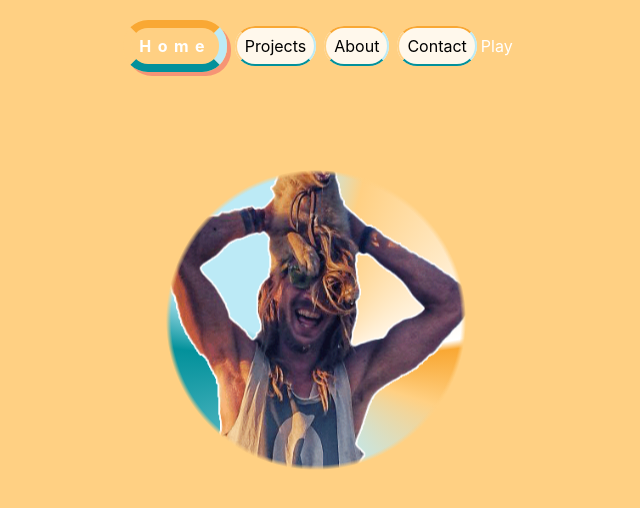
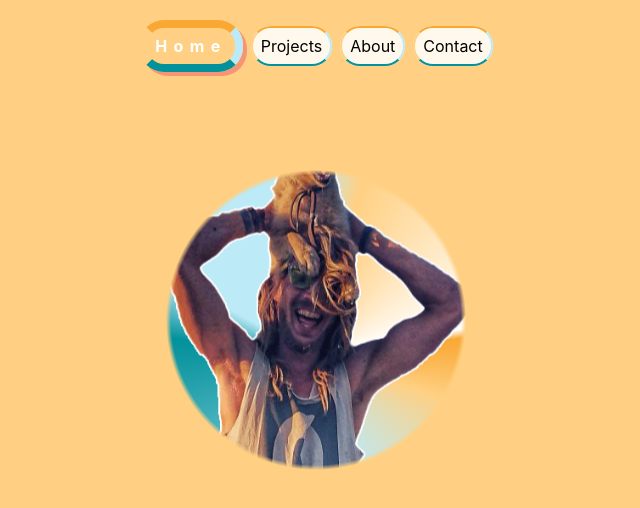
Before and after one commit to arejasverduras/portfolio, a React (Create React App) app: page / in a window 768 px wide. Shown: the top 508 px of the page, without its empty margins (68-708 px from the left). Built offline with nearby package versions, Linux system fonts and the light colour scheme.

Commit message:
set responsive styles

```diff
--- a/src/App.css
+++ b/src/App.css
@@ -57,6 +57,7 @@ nav {
 
 nav ul {
   display: flex;
+  flex-wrap: wrap;
   justify-items: center;
   padding-inline-start: 0;
   padding: 0 8px;
@@ -93,6 +94,12 @@ nav ul {
 .NavLinkPlay {
   border: none;
   border-radius: 25px;
+}
+
+@media only screen and (max-width : 768px) {
+  .NavLinkPlay {
+    display: none;
+  }
 }
 
 .NavLink:hover {
@@ -146,14 +153,14 @@ nav a {
   background: radial-gradient(circle at 50vw 40vh, #00000000 145px, #ffd083 150px);
   z-index: 9;
   transition: all 1s;
-  animation: spotLightSideSlide 2s linear forwards, spotLightShrink 1s linear 2s forwards;
+  animation: spotLightShrink 1s linear forwards;
 }
 
-@media screen and (max-width = 500px) {
+@media only screen and (min-width : 768px) {
   #SpotLight {
-    animation: spotLightShrink 1s linear forwards;
-  }
-};
+    animation: spotLightSideSlide 2s, spotLightShrink 0.4s linear 2s forwards;
+    }
+}
 
 
 @keyframes spotLightSideSlide {
@@ -193,44 +200,13 @@ nav a {
   }
 }
 
-/* @keyframes SpotLightIntro {
-  0% {
-    transform: translateX(50vw);
-  }
-
-  20%{
-    transform: translateX(20vw);
-  }
-
-  40% {
-    transform: translateX(60vw);
-    transform: translateY(30vh);
-  }
-
-  60%{
-    transform: translateX(40vw);
-    transform: translateY(50vh);
-  }
-
-  80%{
-    transform: translateX(20px);
-    transform: translateY(80px);
-  }
-
-  100%{
-    transform: translateX(60px);
-    transform: translateY(10px);
-  }
-
-} */
-
 .heroSection {
   opacity: 1;
 }
 
 .heroTitleSection {
   background-color: rgba(255, 255, 255, 0.847);
-  padding: 40px;
+  padding: 30px;
   border-right: 8px solid #bceaf6;
   border-bottom: 8px solid #03919B;
   border-left: 8px solid #ffd083;
@@ -238,7 +214,7 @@ nav a {
   margin-bottom: 30px;
   /* z-index: 1; */
   border-radius: 25px;
-  max-width: 400px;
+  max-width: 350px;
   margin: 0 auto;
   box-shadow: #ec5064 8px 8px;
 }
```
